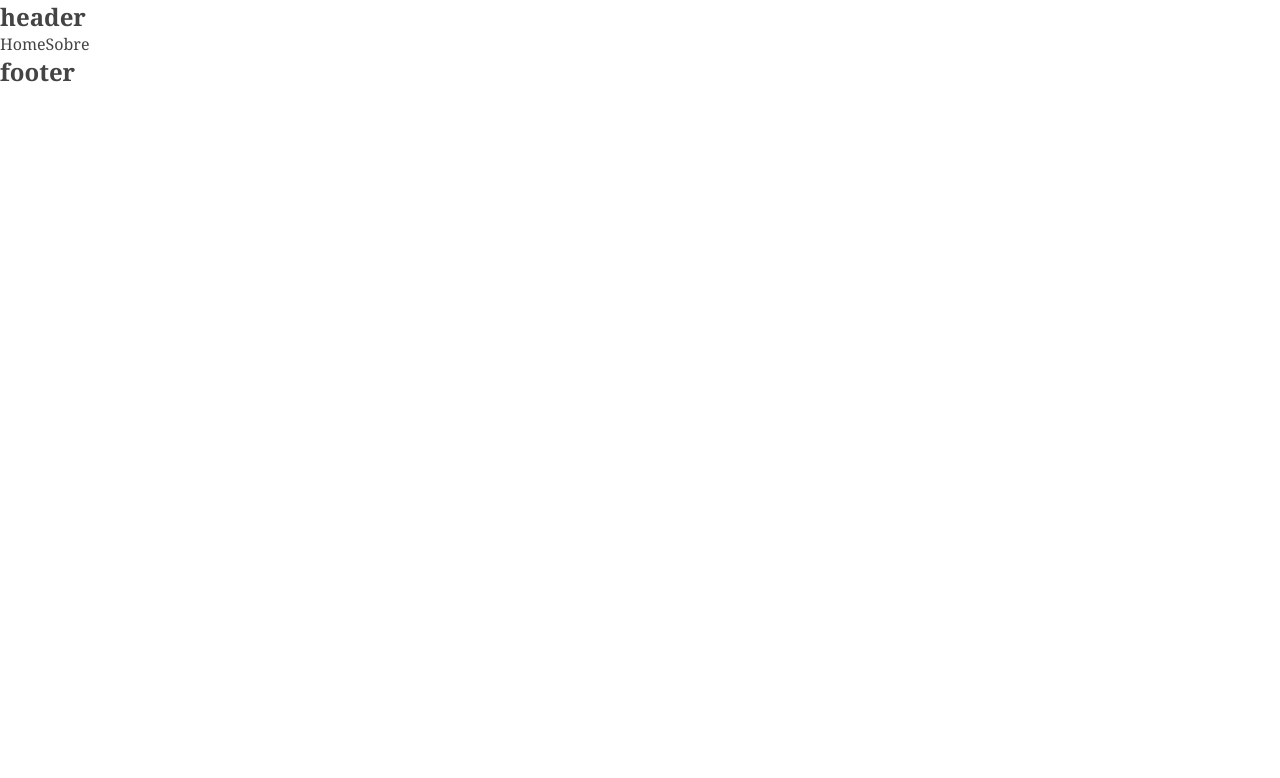
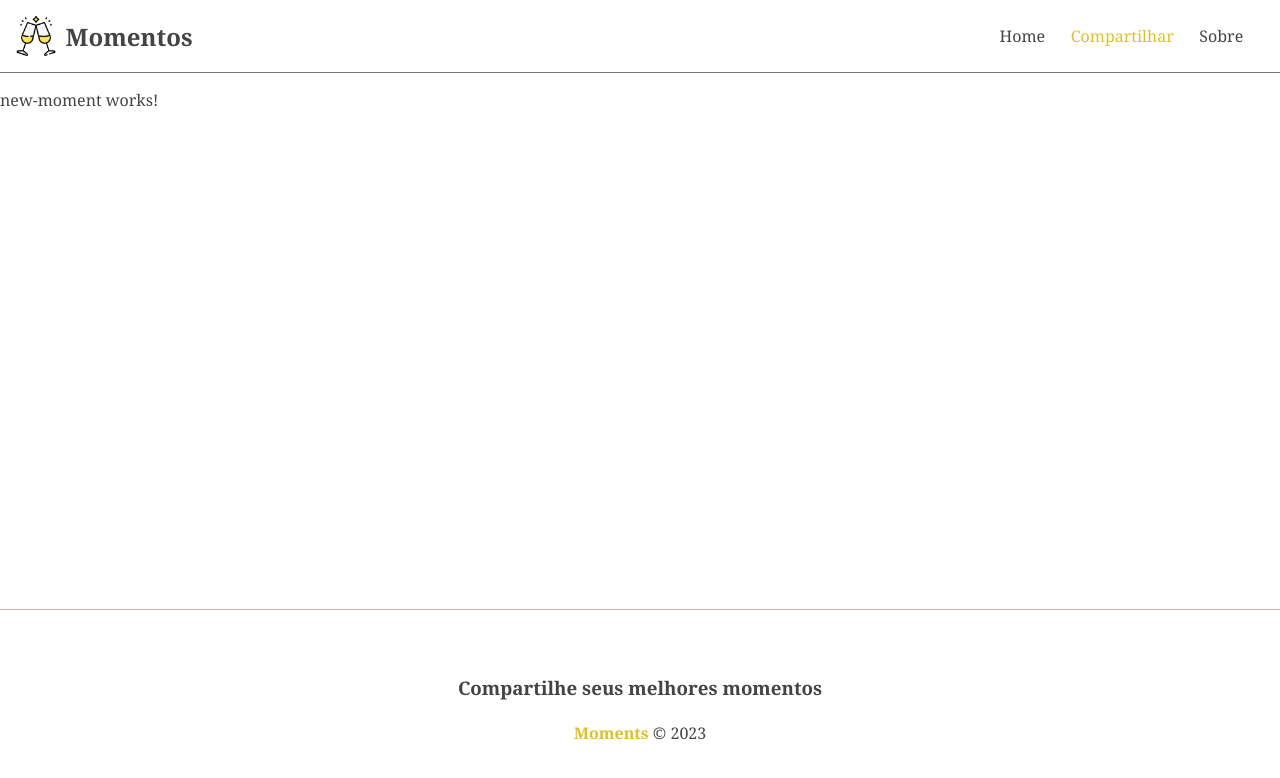
Before and after one commit to D-Wolter/Angular-Projeto-Moments-FronEnd, an Angular app in the folder moments-front/moments/: page /moments/new in a window 1280 px wide. Before the commit this address led to /. Shown: the top 778 px of the page. Built offline with nearby package versions, Linux system fonts and the light colour scheme.

Commit message:
criaçao new-moment-componet, estilização do header e footer

```diff
--- a/moments-front/moments/src/app/app.component.css
+++ b/moments-front/moments/src/app/app.component.css
@@ -0,0 +1,4 @@
+.container {
+    min-height: 65vh;
+    margin-top: 1em;
+}
--- a/moments-front/moments/src/app/app.routes.ts
+++ b/moments-front/moments/src/app/app.routes.ts
@@ -2,10 +2,12 @@
 import { RouterModule, Routes } from '@angular/router';
 import { HomeComponent } from './components/pages/home/home.component';
 import { AboutComponent } from './components/pages/about/about.component';
+import { NewMomentComponent } from './components/pages/new-moment/new-moment.component';
 
 const routes: Routes = [
   {path: '', component: HomeComponent},
   {path: 'about', component: AboutComponent},
+  {path: 'moments/new', component: NewMomentComponent},
 ];
 
 @NgModule({
--- a/moments-front/moments/src/app/components/footer/footer.component.css
+++ b/moments-front/moments/src/app/components/footer/footer.component.css
@@ -0,0 +1,17 @@
+footer {
+    border-top: 1px solid #dec129;
+    display: flex;
+    flex-direction: column;
+    align-items: center;
+    justify-content: center;
+    height: 200px;
+}
+
+footer h3 {
+    margin-bottom: 1.2em;
+}
+
+footer span {
+    font-weight: bold;
+    color: #dec129;
+}
--- a/moments-front/moments/src/app/components/footer/footer.component.html
+++ b/moments-front/moments/src/app/components/footer/footer.component.html
@@ -1 +1,4 @@
-<h2>footer</h2>
+<footer>
+    <h3>Compartilhe seus melhores momentos</h3>
+    <p><span>Moments</span> &copy; 2023</p>
+</footer>
--- a/moments-front/moments/src/app/components/header/header.component.css
+++ b/moments-front/moments/src/app/components/header/header.component.css
@@ -0,0 +1,43 @@
+nav {
+    display: flex;
+    justify-content: space-between;
+    padding: 1em;
+    border-bottom: 1px solid #777;
+}
+
+.brand,
+.links {
+    display: flex;
+    justify-content: center;
+    align-items: center;
+}
+
+.brand img {
+    width: 40px;
+    margin-right: 0.6em;
+}
+
+brand h2 {
+    transition: .4s;
+}
+
+.brand:hover > h2 {
+    color: #dec129;
+}
+
+.links li {
+    margin-right: 1em;
+    list-style: none;
+}
+
+.links a {
+    padding: 0.1em 0.3em;
+}
+
+#add a {
+    color: #dec129;
+}
+
+#add a:hover {
+    background-color: #efefef;
+}
--- a/moments-front/moments/src/app/components/header/header.component.html
+++ b/moments-front/moments/src/app/components/header/header.component.html
@@ -1,5 +1,13 @@
-<h2>header</h2>
+
 <nav>
-    <a routerLink="/">Home</a>
-    <a routerLink="/about">Sobre</a>
+    <a class="brand" routerLink="/">
+        <img src="../../../assets/moments.png" alt="Moments">
+        <h2>Momentos</h2>
+    </a>
+    <ul class="links">
+        <li><a routerLink="/">Home</a></li>
+        <li id="add"><a routerLink="/moments/new">Compartilhar</a></li>
+        <li><a routerLink="/about">Sobre</a></li>
+    </ul>
+
 </nav>
--- /dev/null
+++ b/moments-front/moments/src/app/components/pages/new-moment/new-moment.component.html
@@ -0,0 +1 @@
+<p>new-moment works!</p>
--- a/moments-front/moments/src/index.html
+++ b/moments-front/moments/src/index.html
@@ -5,7 +5,7 @@
   <title>Moments</title>
   <base href="/">
   <meta name="viewport" content="width=device-width, initial-scale=1">
-  <link rel="icon" type="image/x-icon" href="favicon.ico">
+  <link rel="icon" type="image/x-icon" href="assets/favico.png">
 </head>
 <body>
   <app-root></app-root>
```
Also changed, not shown: moments-front/moments/src/app/components/pages/new-moment/new-moment.component.ts (added, +12 -0 lines), moments-front/moments/src/app/components/pages/new-moment/new-moment.component.css (added), 2 other files (tests, documents, lock files or other folders).
